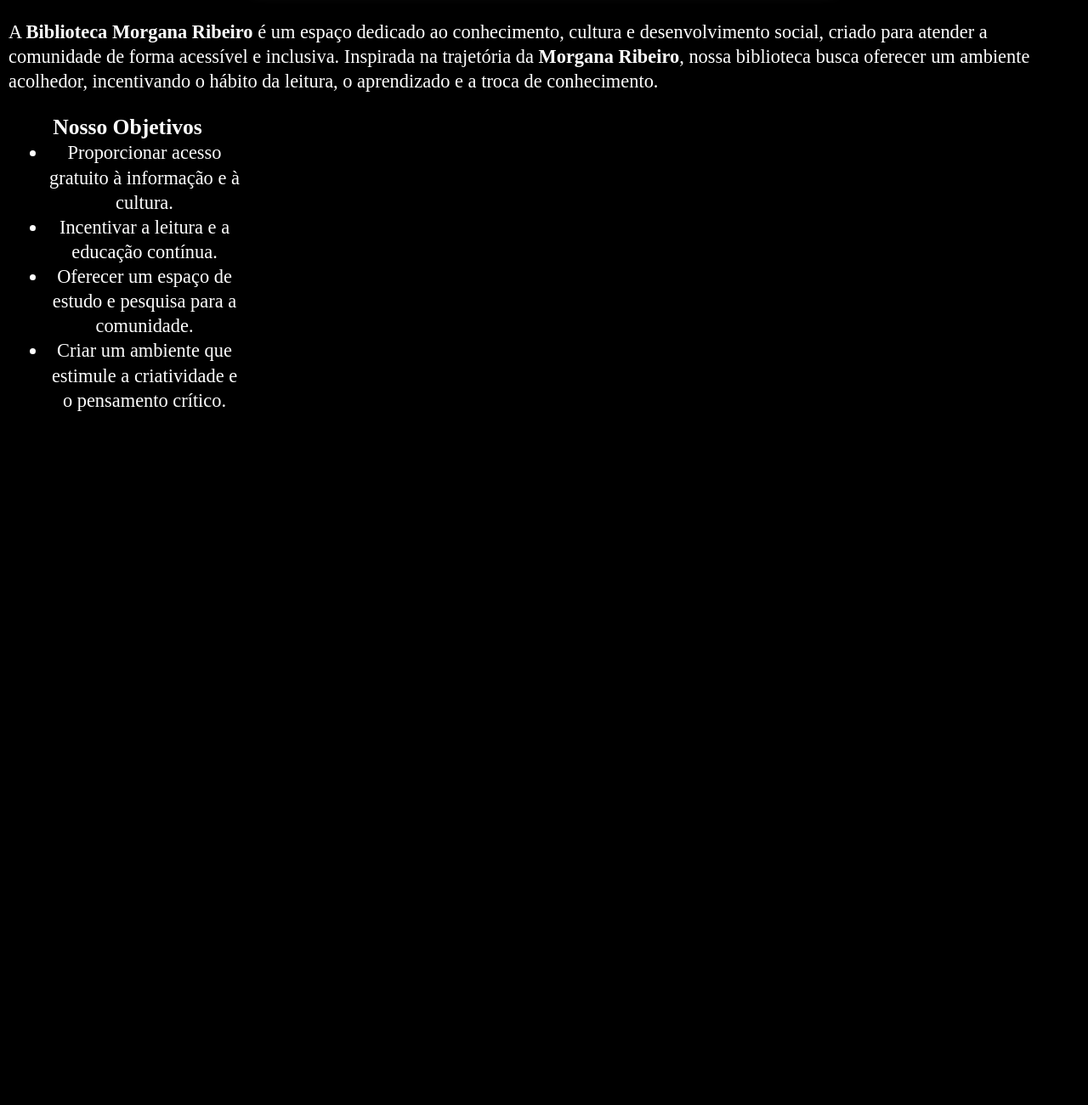
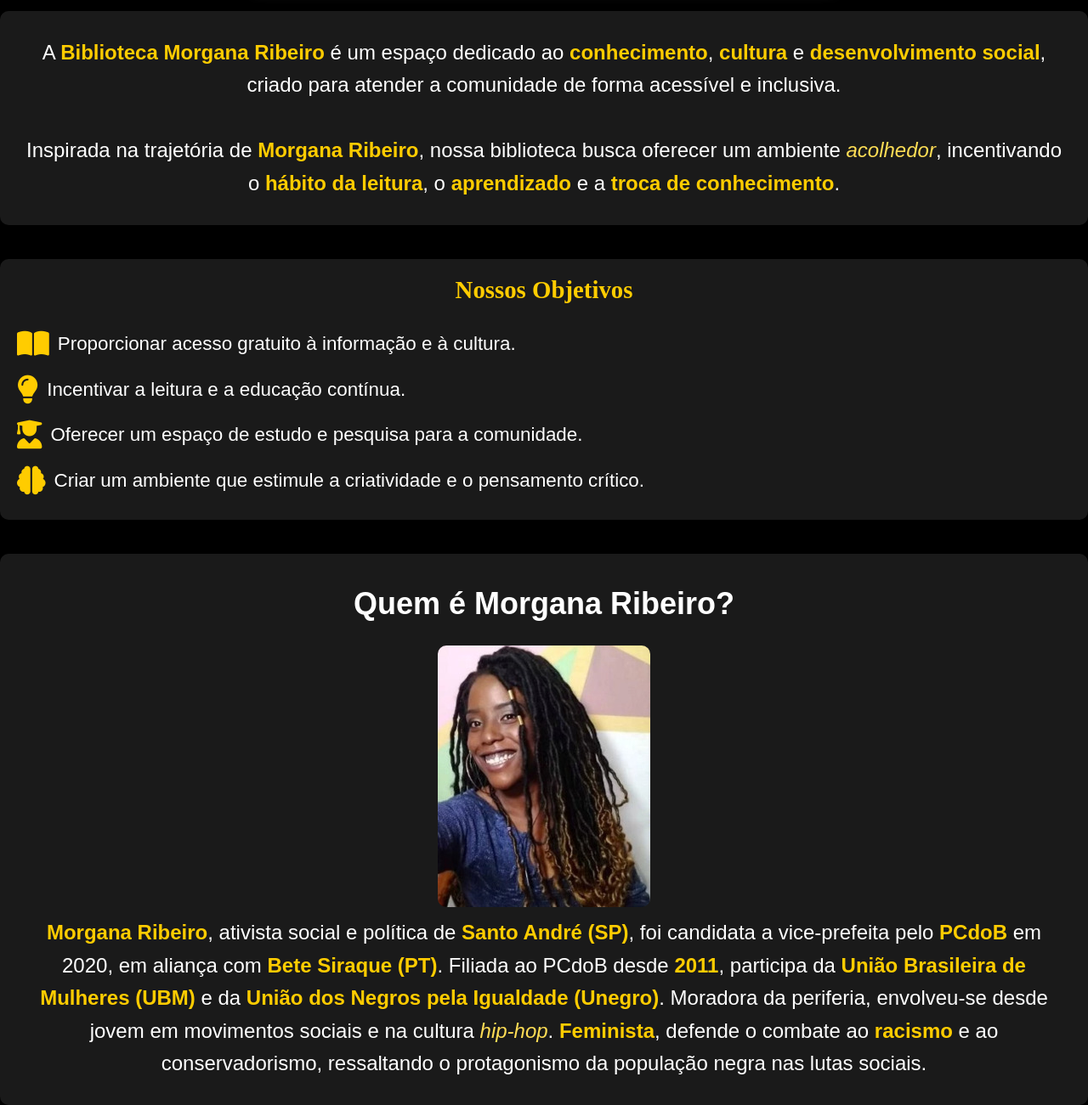
Before and after one commit to Gabriel-Lippi-Costa/Atividade-2-Maua, a plain HTML site: page index.html in a window 1280 px wide. Shown: the part 1340-2641 px from the top of the page at 85% size. Before the commit the page ends 1841 px from the top, so only its background shows below. Drawn offline with Linux system fonts and the light colour scheme.

Commit message:
seção sobre nos pronto

```diff
--- a/index.html
+++ b/index.html
@@ -5,7 +5,7 @@
     <meta charset="UTF-8">
     <meta name="viewport" content="width=device-width, initial-scale=1.0">
     <title>Biblioteca</title>
-
+    <link rel="stylesheet" href="https://cdnjs.cloudflare.com/ajax/libs/font-awesome/6.4.2/css/all.min.css">
     <link rel="stylesheet" href="style.css">
 </head>
 
@@ -15,7 +15,7 @@
 
         <nav>
 
-            <a class="logo" href="index.html"><span style="color: #C2A87C;">Bem-vindo(a)</span></a>
+            <a class="logo" href="index.html"><span style="color: #C2A87C;">Bem-vindo</span></a>
 
             <div class="mobile-menu">
 
@@ -56,25 +56,35 @@
         </div>
 
         <p class="breve-apresentacao">
-            A <span>Biblioteca Morgana Ribeiro</span> é um espaço dedicado ao conhecimento, cultura e desenvolvimento
-            social, criado para atender a comunidade de forma acessível e inclusiva. Inspirada na trajetória da
-            <span>Morgana Ribeiro</span>, nossa biblioteca busca oferecer um ambiente acolhedor, incentivando o hábito
-            da leitura, o aprendizado e a troca de conhecimento. <br>
-
+            A <span>Biblioteca Morgana Ribeiro</span> é um espaço dedicado ao <strong>conhecimento</strong>, <strong>cultura</strong> e <strong>desenvolvimento social</strong>, criado para atender a comunidade de forma acessível e inclusiva. <br><br>
+            Inspirada na trajetória de <span>Morgana Ribeiro</span>, nossa biblioteca busca oferecer um ambiente <em>acolhedor</em>, incentivando o <strong>hábito da leitura</strong>, o <strong>aprendizado</strong> e a <strong>troca de conhecimento</strong>.
         </p>
 
+
         <div class="lista">
-            <h2>Nosso Objetivos</h2>
+            <h2>Nossos Objetivos</h2>
             <ul>
-                <li>Proporcionar acesso gratuito à informação e à cultura.</li>
-                <li>Incentivar a leitura e a educação contínua.
-                </li>
-                <li>Oferecer um espaço de estudo e pesquisa para a comunidade.
-                </li>
-                <li>Criar um ambiente que estimule a criatividade e o pensamento crítico.
-                </li>
+                <li><i class="fas fa-book-open"></i> Proporcionar acesso gratuito à informação e à cultura.</li>
+                <li><i class="fas fa-lightbulb"></i> Incentivar a leitura e a educação contínua.</li>
+                <li><i class="fas fa-user-graduate"></i> Oferecer um espaço de estudo e pesquisa para a comunidade.</li>
+                <li><i class="fas fa-brain"></i> Criar um ambiente que estimule a criatividade e o pensamento crítico.</li>
             </ul>
         </div>
+
+
+        <div class="morgana">
+            <h2>Quem é Morgana Ribeiro?</h2>
+
+            <img src="sobre-nos/img-Morgana-Ribeiro.jpeg" alt="Foto Morgana Ribeiro">
+
+            <p>
+                <strong>Morgana Ribeiro</strong>, ativista social e política de <span>Santo André (SP)</span>, foi candidata a vice-prefeita pelo <strong>PCdoB</strong> em 2020, em aliança com <span>Bete Siraque (PT)</span>.
+                Filiada ao PCdoB desde <span>2011</span>, participa da <strong>União Brasileira de Mulheres (UBM)</strong> e da <strong>União dos Negros pela Igualdade (Unegro)</strong>.
+                Moradora da periferia, envolveu-se desde jovem em movimentos sociais e na cultura <em>hip-hop</em>.
+                <strong>Feminista</strong>, defende o combate ao <span>racismo</span> e ao conservadorismo, ressaltando o protagonismo da população negra nas lutas sociais.
+            </p>
+        </div>
+
 
 
     </section>
--- a/style.css
+++ b/style.css
@@ -154,7 +154,7 @@ header .mobile-menu.active .line3 {
     content: "";
     position: absolute;
     height: 100%;
-    border-left: 2px solid 543C2;
+    border-left: 2px solid #543C25;
     right: -10px;
     opacity: 1;
     animation: ponteiro .8s infinite, digita 20s steps(15) infinite;
@@ -254,53 +254,101 @@ header .mobile-menu.active .line3 {
 }
 
 #sobre-nos .breve-apresentacao {
+    margin-top: 40x;
     color: white;
-    text-align: left;
-    padding: 10px;
-    line-height: 1.3;
-    font-family: 'Times New Roman', Times, serif;
-    font-size: 1.4em;
+    text-align: center;
+    padding: 30px;
+    font-family: 'Arial', sans-serif;
+    font-size: 1.5em;
+    line-height: 1.6;
+    background: rgba(255, 255, 255, 0.1);
+    border-radius: 10px;
 }
 
 #sobre-nos .breve-apresentacao span {
-    font-weight: bolder;
-    text-align: left;
+    font-weight: bold;
+    color: #ffcc00;
+}
+
+#sobre-nos .breve-apresentacao strong {
+    color: #ffcc00;
+}
+
+#sobre-nos .breve-apresentacao em {
+    font-style: italic;
+    color: #ffdd55;
 }
 
 #sobre-nos .lista {
-    padding: 15px;
+    margin-top: 40px;
+    padding: 20px;
+    background: rgba(255, 255, 255, 0.1);
     border-radius: 10px;
-    flex-direction: column;
-    text-align: center;
-    width: 100%;
-    /* Padrão: Um abaixo do outro */
-    max-width: 300px;
-    /* Define um tamanho máximo para os cards */
-    transition: transform 0.3s ease, box-shadow 0.3s ease;
 }
 
 #sobre-nos .lista h2 {
-    color: white;
-    font-size: 1.6em;
+    color: #ffcc00;
+    font-size: 1.8em;
+    text-align: center;
 }
 
 #sobre-nos ul {
-    margin-left: 40px;
+    list-style: none;
+    padding: 0;
 }
 
 #sobre-nos ul li {
     color: white;
     font-size: 1.4em;
-    font-family: 'Times New Roman', Times, serif;
-    line-height: 1.3;
+    font-family: 'Arial', sans-serif;
+    line-height: 1.5;
+    padding: 10px 0;
+    display: flex;
+    align-items: center;
+}
+
+#sobre-nos ul li i {
+    font-size: 1.5em;
+    color: #ffcc00;
+    margin-right: 10px;
+}
+
+#sobre-nos .morgana {
+    margin-top: 40px; /* Corrigido */
+    color: white;
+    text-align: center;
+    padding: 30px;
+    font-family: 'Arial', sans-serif;
+    font-size: 1.5em;
+    line-height: 1.6;
+    background: rgba(255, 255, 255, 0.1);
+    border-radius: 10px;
+}
+
+#sobre-nos .morgana span {
+    font-weight: bold;
+    color: #ffcc00;
+}
+
+#sobre-nos .morgana strong {
+    color: #ffcc00;
+}
+
+#sobre-nos .morgana em {
+    font-style: italic;
+    color: #ffdd55;
+}
+
+#sobre-nos h2 {
+    margin-bottom: 20px;
+}
+
+#sobre-nos img {
+    border-radius: 10px;
 }
 
 
-
 /*FIM SOBRE NOS*/
-
-
-
 
 
 
```
Also changed, not shown: sobre-nos/img-Morgana-Ribeiro.jpeg (added).
